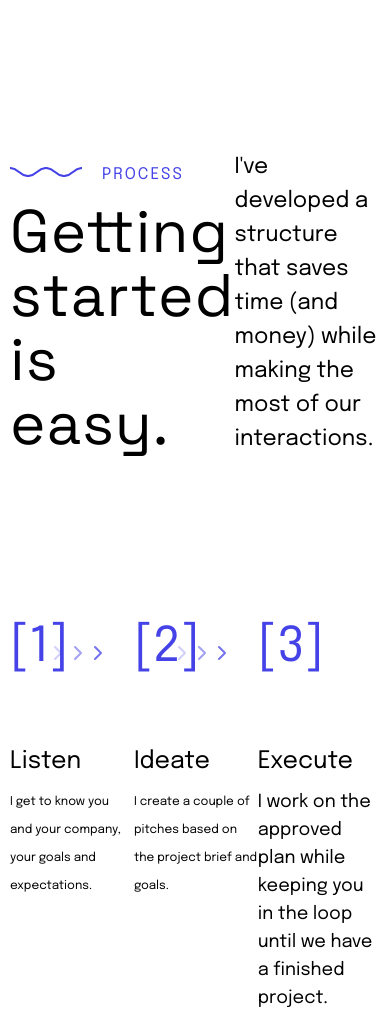
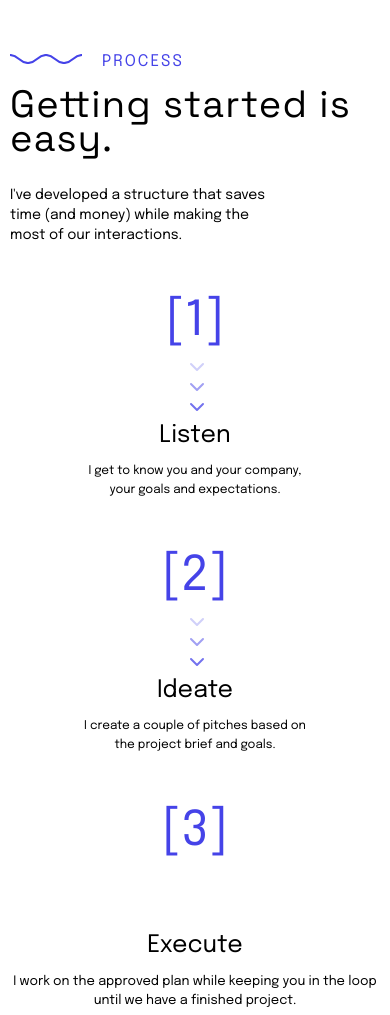
Before and after one commit to Daniil-gavrilooov/web_folio, a plain HTML site: page app/index.html in a window 390 px wide. Drawn offline with nearby package versions, Linux system fonts and the light colour scheme.

Commit message:
adaptiv for section (process)

```diff
--- a/app/scss/_process.scss
+++ b/app/scss/_process.scss
@@ -69,3 +69,69 @@
         font-size: 18px;
     }
 }
+
+@media (max-width: 1000px){
+    .process{
+        padding: 100px 0;
+        &__wrapper{
+            & .process__inner:nth-child(1){
+                flex-direction: column;
+                gap: 50px;
+                align-items: flex-start;
+                margin-bottom: 50px;
+            }
+
+            & .process__inner:nth-child(2) .process__item:nth-child(3) .process__item-text{
+                font-size: 13px;
+            }
+
+
+        }
+        &__item-text{
+            font-size: 12px;
+            line-height: 19px;
+            max-width: 228px;
+        }
+    }
+}
+
+@media (max-width: 900px) {
+    .process{
+        padding: 50px 0;
+        &__wrapper{
+            & .process__inner:nth-child(2){
+                flex-direction: column;
+                align-items: center;
+                text-align: center;
+                gap: 50px;
+
+            }
+        }
+    }
+
+    .process__wrapper .process__inner:nth-child(2) .process__item:nth-child(1)::after,
+    .process__wrapper .process__inner:nth-child(2) .process__item:nth-child(2)::after{
+        right: 35%;
+        top: 39%;
+        transform: rotate(90deg);
+    }
+}
+
+@media (max-width: 500px) {
+    .process{
+        &__wrapper{
+            & .process__inner:nth-child(1){
+                gap: 30px;
+            }
+        }
+        &__title{
+            font-size: 38px;
+            line-height: 34px;
+        }
+        &__text{
+            font-size: 14px;
+            line-height: 20px;
+            max-width: 275px;
+        }
+    }
+}
```
Also changed, not shown: app/css/style.min.css.
